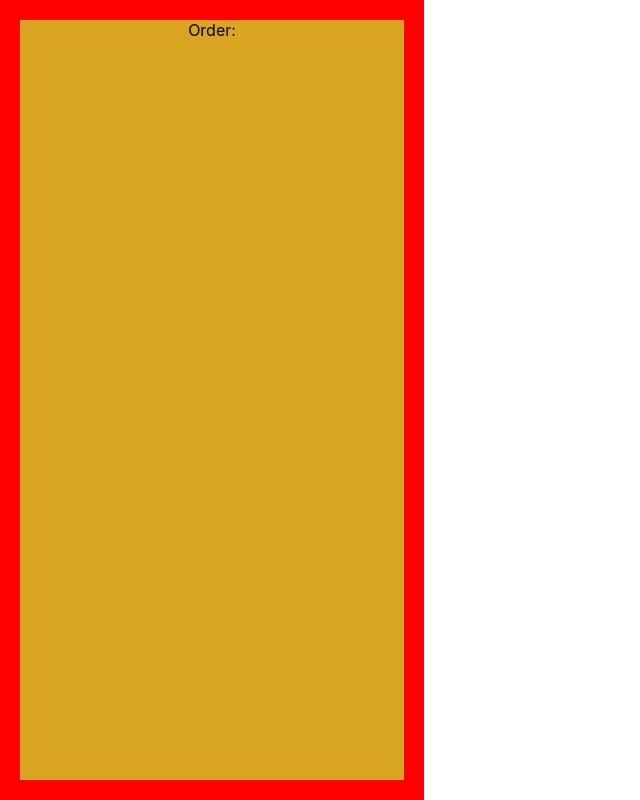
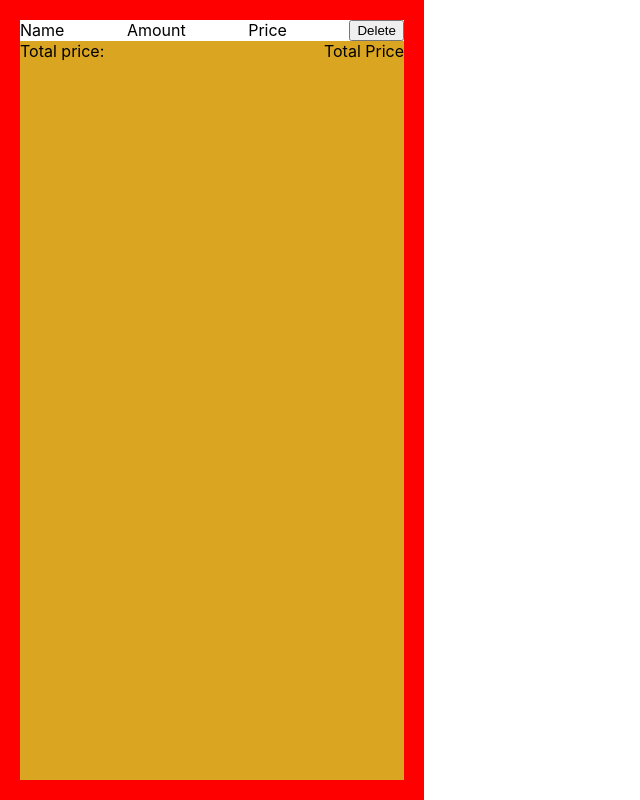
Before and after one commit to aibeksaaliev/test_7, a React (Create React App) app: page / in a window 1280 px wide. Shown: the whole page, without its empty margins (0-640 px from the left). Built offline with nearby package versions, Linux system fonts and the light colour scheme.

Commit message:
created Menu Position type for menu in types.d.ts file

```diff
--- a/src/components/OrderDetails/OrderDetails.css
+++ b/src/components/OrderDetails/OrderDetails.css
@@ -3,3 +3,14 @@
     height: 95vh;
     background: goldenrod;
 }
+
+.position_box {
+    background: #fff;
+    display: flex;
+    justify-content: space-between;
+}
+
+.total_box {
+    display: flex;
+    justify-content: space-between;
+}
--- a/src/components/OrderDetails/OrderDetails.tsx
+++ b/src/components/OrderDetails/OrderDetails.tsx
@@ -4,7 +4,16 @@ import './OrderDetails.css';
 const OrderDetails = () => {
   return (
     <div className="order_details_box">
-      <span>Order:</span>
+      <div className="position_box">
+        <span className="order_position">Name</span>
+        <span className="position_amount">Amount</span>
+        <span className="position_price">Price</span>
+        <button className="remove_btn">Delete</button>
+      </div>
+      <div className="total_box">
+        <span>Total price:</span>
+        <span className="total_price">Total Price</span>
+      </div>
     </div>
   );
 };
--- a/src/container/App/App.tsx
+++ b/src/container/App/App.tsx
@@ -1,6 +1,16 @@
 import React from 'react';
 import './App.css';
 import OrderBox from "../../components/OrderBox/OrderBox";
+import {MenuPosition} from "../../types";
+
+const MENU: MenuPosition [] = [
+  {name: "Hamburger", price: 120, image: "", id: 125548},
+  {name: "Cheeseburger", price: 150, image: "", id: 179156},
+  {name: "Tea", price: 30, image: "", id: 745135},
+  {name: "Coffee", price: 90, image: "", id: 715687},
+  {name: "Juice", price: 70, image: "", id: 189431},
+  {name: "Fries", price: 80, image: "", id: 489713}
+];
 
 function App() {
   return (
--- /dev/null
+++ b/src/types.d.ts
@@ -0,0 +1,6 @@
+export interface MenuPosition {
+  name: string;
+  price: number;
+  image: string;
+  id: number;
+}
```
